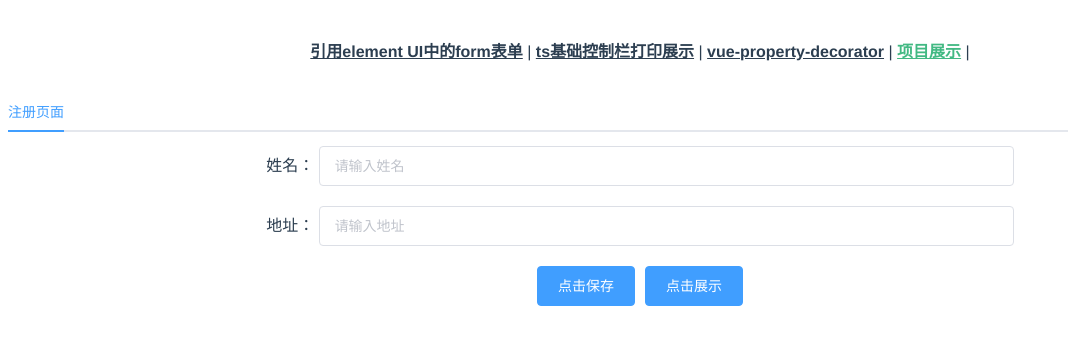
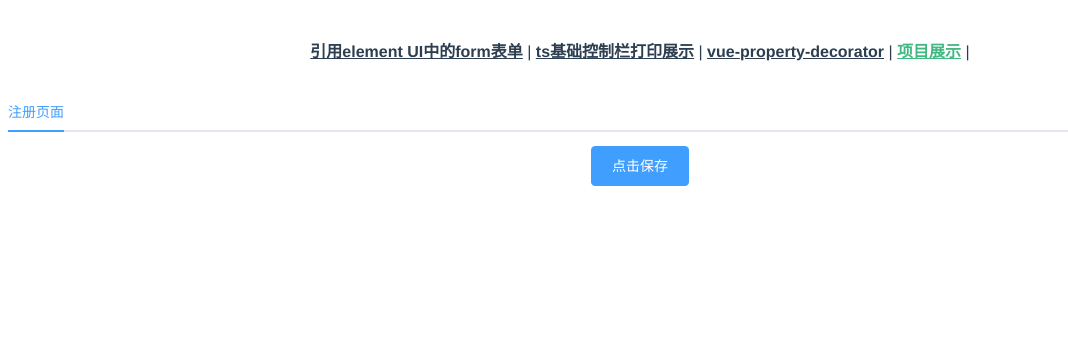
Before and after one commit to lin1710/learn-ts, a Vue app: page /project in a window 1280 px wide. Shown: the top 344 px of the page, without its empty margins (0-1068 px from the left). Built offline with nearby package versions, Linux system fonts and the light colour scheme.

Commit message:
"vscode代码第一版本"

```diff
--- a/src/components/Parent.vue
+++ /dev/null
@@ -1,31 +0,0 @@
-<template>
-  <div>
-    {{ msg }}
-    <hr />
-    <Child title="父传子用prop" @sendMsg="getMsg" />
-  </div>
-</template>
-
-<script lang="ts">
-import { Component, Vue, Emit } from "vue-property-decorator";
-import Child from "./Child.vue";
-// Component装饰器
-@Component({
-  components: {
-    Child,
-  },
-})
-export default class Parent extends Vue {
-  data() {
-    return {
-      msg: "学习@Component装饰器",
-    };
-  }
-  getMsg(info) {
-    console.log(info);
-    this.msg = info;
-  }
-}
-</script>
-
-<style lang="" scoped></style>
--- a/src/router/index.ts
+++ b/src/router/index.ts
@@ -3,7 +3,7 @@ import VueRouter, { RouteConfig } from 'vue-router'
 import Home from '../views/Home.vue'
 import Project from '../views/Project.vue'
 import ShowInfo from '../views/ShowInfo.vue'
-import Parent from '../components/Parent.vue'
+// import Parent from '../components/Parent.vue'
 import Child from '../components/Child.vue'
 
 Vue.use(VueRouter)
@@ -20,15 +20,6 @@ const routes: Array<RouteConfig> = [
     // this generates a separate chunk (about.[hash].js) for this route
     // which is lazy-loaded when the route is visited.
     component: () => import(/* webpackChunkName: "child" */ '../components/Child.vue')
-  },
-
-  {
-    path: '/parent',
-    name: 'Parent',
-    // route level code-splitting
-    // this generates a separate chunk (about.[hash].js) for this route
-    // which is lazy-loaded when the route is visited.
-    component: () => import(/* webpackChunkName: "parent" */ '../components/Parent.vue')
   },
   {
     path: '/showinfo',
--- a/src/views/Register.vue
+++ b/src/views/Register.vue
@@ -1,18 +1,6 @@
 <template>
   <div>
-    <div class="demo-input-suffix">
-      姓名：
-      <el-input placeholder="请输入姓名" v-model="uname" clearable> </el-input>
-    </div>
-
-    <div class="demo-input-suffix">
-      地址：
-      <el-input placeholder="请输入地址" v-model="address" clearable>
-      </el-input>
-    </div>
-
     <el-button type="primary" @click="savedata">点击保存</el-button>
-    <el-button type="primary" @click="toShowInfo">点击展示</el-button>
   </div>
 </template>
 
```
Also changed, not shown: 1 other file (tests, documents, lock files or other folders).
